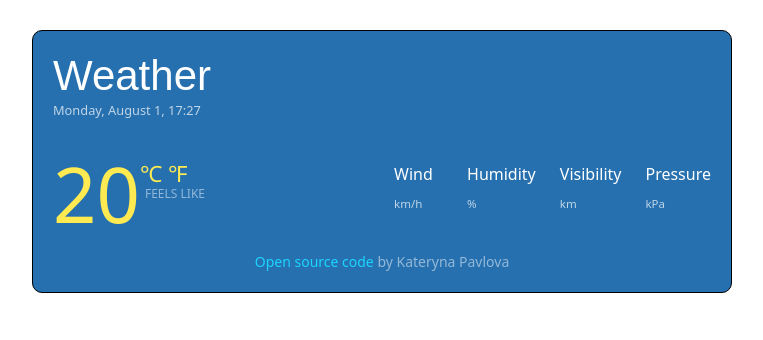
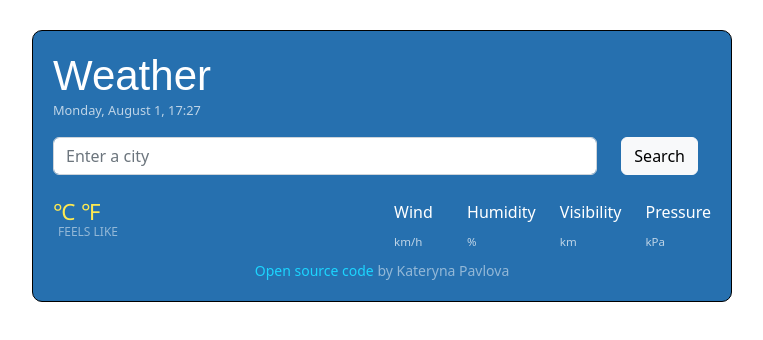
Before and after one commit to Meowmaniac/valila-weather-app, a plain HTML site: page index.html in a window 1280 px wide. Shown: the whole page, without its empty margins (258-1021 px from the left). Drawn offline with nearby package versions, Linux system fonts and the light colour scheme; no server answers.

Commit message:
Added the search engine

```diff
--- a/index.html
+++ b/index.html
@@ -26,11 +26,26 @@
           <span id="city"></span>
           Weather
         </h1>
-        <p class="date" id="date">Thu, Jul 28, 6:05 p.m.</p>
+        <p class="date" id="date"></p>
+        <form class="search-form" id="search-form">
+          <div class="row">
+            <div class="col-10">
+              <input
+                type="search"
+                placeholder="Enter a city"
+                class="form-control"
+                id="city-input"
+              />
+            </div>
+            <div class="col-2">
+              <input type="submit" value="Search" class="btn btn-light" />
+            </div>
+          </div>
+        </form>
         <div class="row">
           <div class="col-6">
             <div class="current-weather">
-              <span class="current-temperature" id="temp">20 </span>
+              <span class="current-temperature" id="temp"></span>
               <div class="unitwrap">
                 <a class="to-celcium">℃ </a><a class="to-fahrenheit">℉</a>
                 <p class="feels-like">
--- a/src/script.js
+++ b/src/script.js
@@ -35,6 +35,8 @@ function displayDate() {
   dateElement.innerHTML = `${currentDay}, ${currentMonth} ${currentDate}, ${currentHour}:${currentMinute}`;
 }
 
+displayDate();
+
 function displayTemperature(response) {
   let cityElement = document.querySelector("#city");
   let temperatureElement = document.querySelector("#temp");
@@ -45,8 +47,6 @@ function displayTemperature(response) {
   let visibilityElement = document.querySelector("#visibility");
   let pressureElement = document.querySelector("#pressure");
   let iconElement = document.querySelector("#icon");
-
-  console.log(response.data);
 
   cityElement.innerHTML = response.data.name;
   temperatureElement.innerHTML = Math.round(response.data.main.temp);
@@ -63,8 +63,20 @@ function displayTemperature(response) {
   iconElement.setAttribute("alt", response.data.weather[0].description);
 }
 
-let apiKey = "5b0fc91c6e7515d2df886d62bdfd2ab4";
-let apiUrl = `https://api.openweathermap.org/data/2.5/weather?q=Amsterdam&appid=${apiKey}&units=metric`;
+function search(city) {
+  let apiKey = "5b0fc91c6e7515d2df886d62bdfd2ab4";
+  let apiUrl = `https://api.openweathermap.org/data/2.5/weather?q=${city}&appid=${apiKey}&units=metric`;
 
-displayDate();
-axios.get(apiUrl).then(displayTemperature);
+  axios.get(apiUrl).then(displayTemperature);
+}
+
+function handleSubmit(event) {
+  event.preventDefault();
+  let cityInputElement = document.querySelector("#city-input");
+  search(cityInputElement.value);
+}
+
+search("New York");
+
+let form = document.querySelector("#search-form");
+form.addEventListener("submit", handleSubmit);
```
